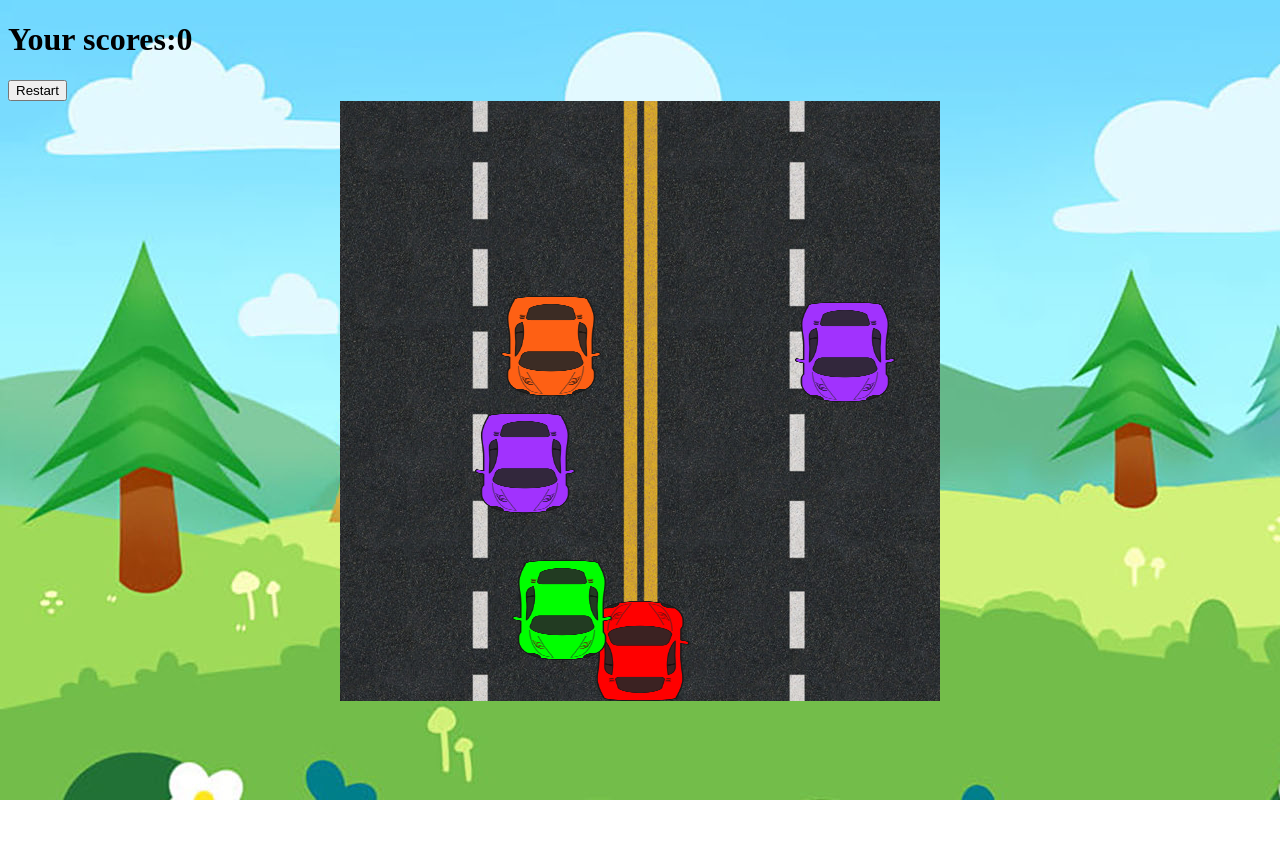
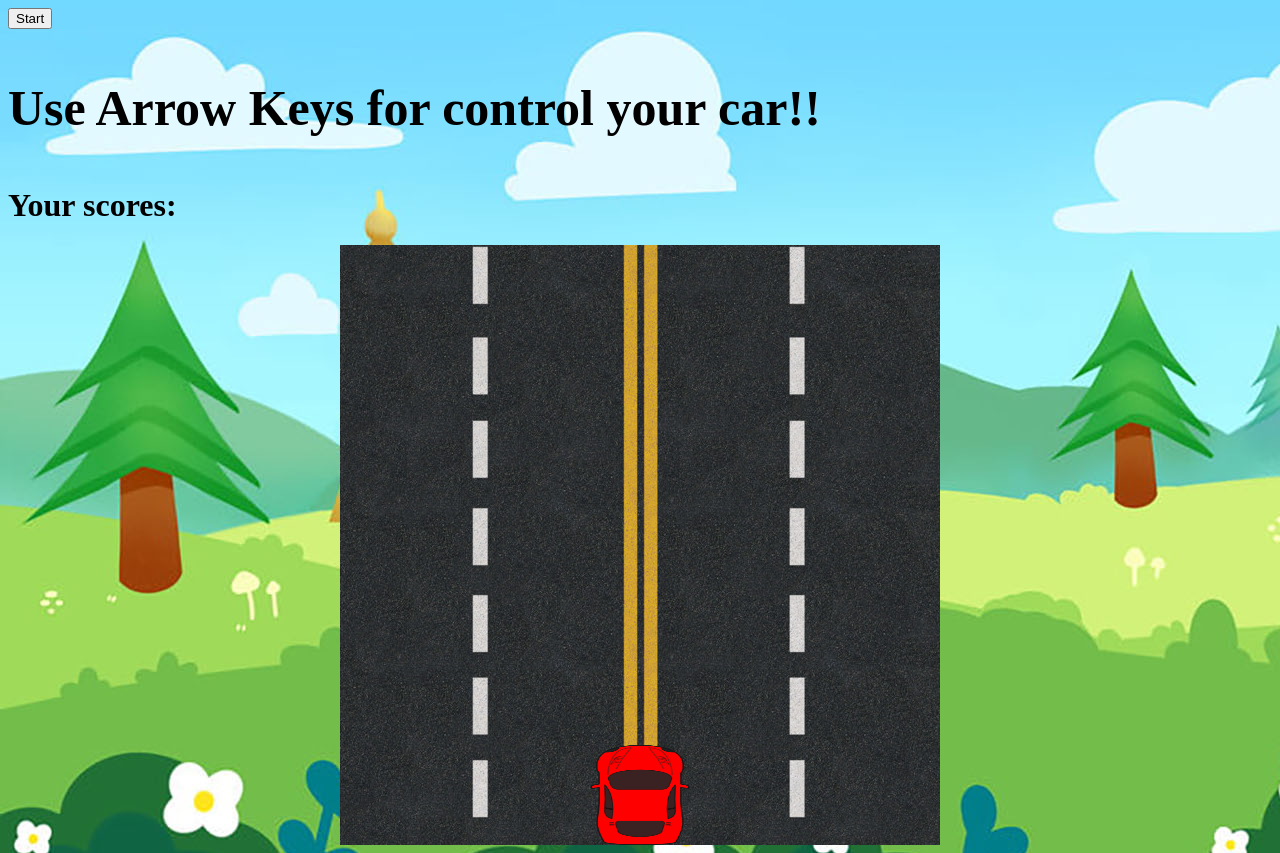
Before and after one commit to lmt6498/CS_RacingCarGame, a plain HTML site: page index.html in a window 1280 px wide. Before the commit the page ends 800 px from the top, so only its background shows below. Drawn offline with Linux system fonts and the light colour scheme.

Commit message:
Update tutorial and Start Button

```diff
--- a/Script/carEnemy.js
+++ b/Script/carEnemy.js
@@ -47,6 +47,7 @@ function animation() {
         if (checkCollision(carEnemys[i], car)) {
             clearInterval(interval);
             alert("Game over!");
+            document.getElementById("btnReset").style.display = ""
         }
     }
 }
@@ -71,6 +72,17 @@ function random(min, max) {
     return parseInt(Math.random() * (max - min + 1) + min);
 }
 
-createCarEnemy(4);
+function start(){
+    createCarEnemy(4);
+    setInterval(function () {
+        road.style.backgroundPosition = '0px ' + increment + 'px';
+        increment += 2;
+    }, 10);
+    startMove()
+    document.getElementById("start").style.display = "none"
+    document.getElementById("btnReset").style.display = "none"
+    document.getElementById("tutorial").style.display = "none"
+}
 
+document.getElementById("btnReset").style.display = "none"
 // setInterval(createCarEnemy);
--- a/Script/roadAnimation.js
+++ b/Script/roadAnimation.js
@@ -7,7 +7,3 @@ road.style.background = "url('Images/road2.jpg')";
 
 // Move background
 var increment = 0;
-setInterval(function () {
-    road.style.backgroundPosition = '0px ' + increment + 'px';
-    increment += 2;
-}, 10);
--- a/index.html
+++ b/index.html
@@ -5,13 +5,15 @@
     <title>Racing Car</title>
 </head>
 <script src="Script/carMove.js"></script>
-<body onload="startMove()" style="background-image: url('./Images/bg1.jpg');">
-<div class="bg">
+<body  style="background-image: url('./Images/bg1.jpg');">
+
+<button type="button" id="start"onclick="start()">Start</button>
+<p id="tutorial" style="font-weight: bold; font-size: 50px">Use Arrow Keys for control your car!!</p>
 <h1 id="score">Your scores:</h1>
 <button id="btnReset" type="button" onclick="reset();">Restart</button>
 <div id="main-wrapper" style="margin: auto">
+
     <canvas id="myCanvas" width="600" height="600" style="border:0px solid #000000;"></canvas>
-</div>
 </div>
 </body>
 <script src="Script/roadAnimation.js"></script>
```
